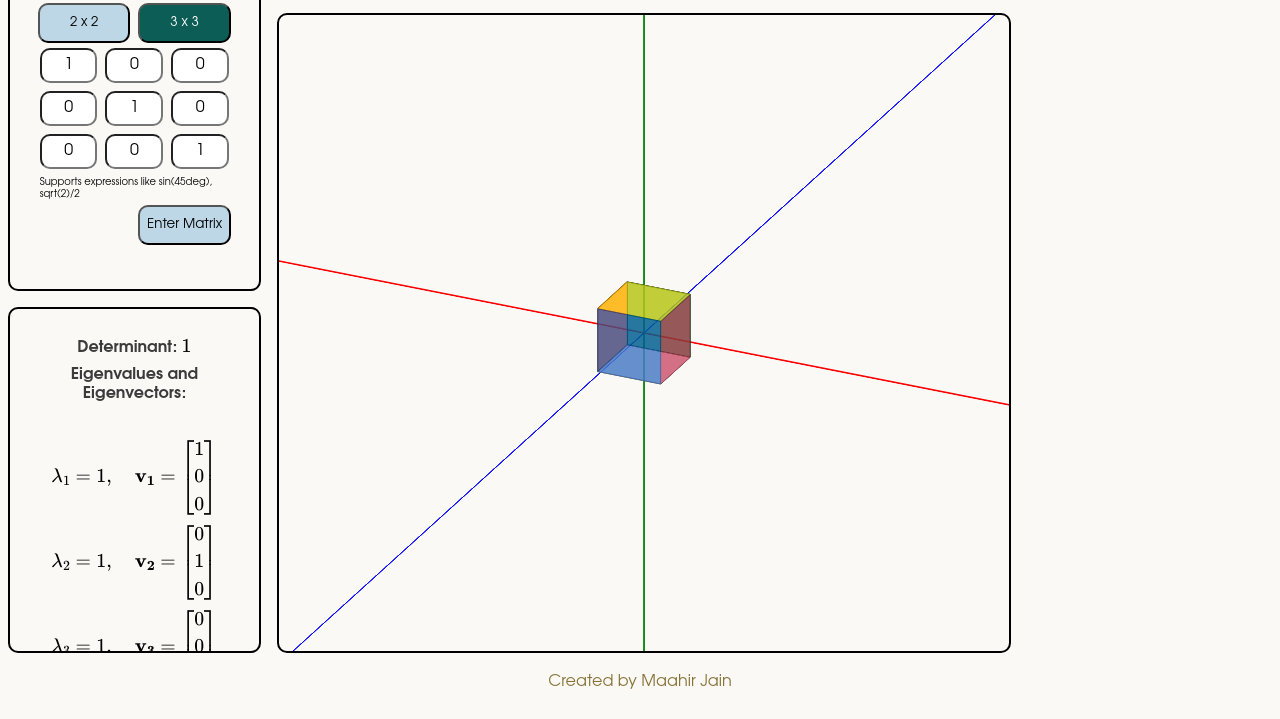
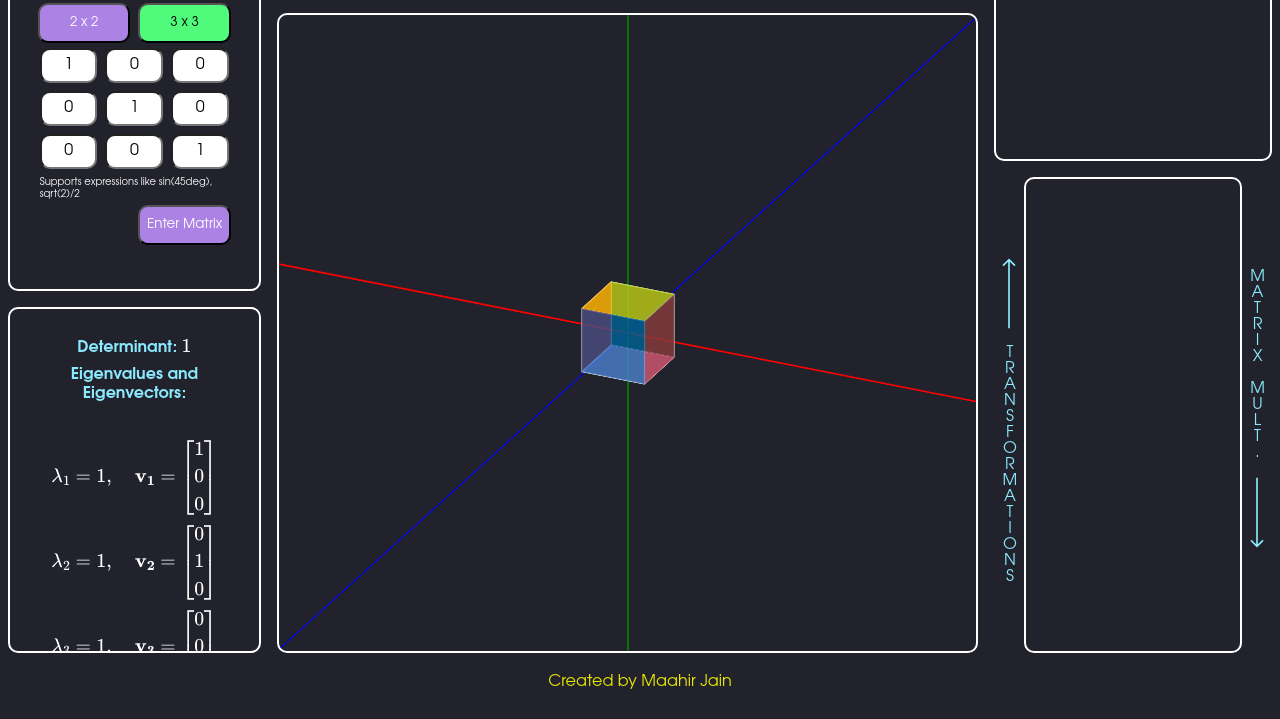
Before and after one commit to maahirjain/matrix-viz, a website built with webpack: page src/pages/main/index.html in a window 1280 px wide. Shown: the part 97-816 px from the top of the page. Built offline with nearby package versions, Linux system fonts and the light colour scheme.

Commit message:
Create #transforms layout

```diff
--- a/src/pages/main/index.html
+++ b/src/pages/main/index.html
@@ -1,5 +1,5 @@
 <!DOCTYPE html>
-<html lang="en" class="light-theme">
+<html lang="en" class="dark-theme">
 <head>
     <meta charset="UTF-8">
     <meta name="viewport" content="width=device-width, initial-scale=1.0">
@@ -86,10 +86,25 @@
         </div>
 
         <div id="transforms">
-            <div id="matrix-mathjax"></div>
-            <div id="transforms-direction"></div>
-            <div id="transform-stack"></div>
-            <div id="mmul-direction"></div>
+            <div id="matrix-mathjax" class="mathjax"></div>
+
+            <div id="transforms-direction">
+                <svg xmlns="http://www.w3.org/2000/svg" viewBox="0 0 24 120">
+                    <path d="M13,100H11V20L5.5,25.5L4.08,24.08L12,16.16L19.92,24.08L18.5,25.5L13,20V100Z" />
+                </svg>
+                <div>TRANSFORMATIONS</div>
+            </div>
+
+            <div id="transform-stack">
+
+            </div>
+
+            <div id="mmul-direction">
+                <div>MATRIX MULT.</div>
+                <svg xmlns="http://www.w3.org/2000/svg" viewBox="0 0 24 120">
+                    <path d="M13,20H11V100L5.5,94.5L4.08,95.92L12,103.84L19.92,95.92L18.5,94.5L13,100V20Z" />
+                </svg>
+            </div>
         </div>
     </div>
 
--- a/src/pages/main/styles/main.scss
+++ b/src/pages/main/styles/main.scss
@@ -51,6 +51,20 @@
 
     #cube * {
         border: 1px solid themed(text);
+    }
+
+    #matrix-mathjax, #transform-stack {
+        border: 2px solid themed(text);
+    }
+
+    #transforms-direction, #mmul-direction {
+        path{
+            fill: themed(secondary);
+        }
+
+        div {
+            color: themed(secondary);
+        }
     }
 }
 
@@ -194,21 +208,13 @@ button {
     transform-style: preserve-3d;
 }
 
-#cube {
-    z-index: 1;
-}
+#cube { z-index: 1; }
 
-#transform-cube {
-    z-index: 2;
-}
+#transform-cube { z-index: 2; }
 
-#cube * {
-    box-sizing: border-box;
-}
+#cube * { box-sizing: border-box; }
 
-#transform-cube * {
-    opacity: 60%;
-}
+#transform-cube * { opacity: 60%; }
 
 #cube *, #transform-cube * {
     position: absolute;
@@ -217,12 +223,10 @@ button {
     color: white;
 }
 
-#cube-face-front, #transform-cube-face-front {
-    transform: translateZ(35px);
-}
+#cube-face-front, #transform-cube-face-front { transform: translateZ(35px); }
 
 #cube-face-back, #transform-cube-face-back  {
-    transform: rotateY(180deg) translateZ(35px);
+transform: rotateY(180deg) translateZ(35px);
 }
 
 #cube-face-left, #transform-cube-face-left  {
@@ -241,29 +245,17 @@ button {
     transform: rotateX(-90deg) translateZ(35px);
 }
 
-#transform-cube-face-front {
-    background-color: #0046ad;
-}
+#transform-cube-face-front { background-color: #0046ad; }
 
-#transform-cube-face-back   {
-    background-color: #009b48;
-}
+#transform-cube-face-back   { background-color: #009b48; }
 
-#transform-cube-face-left   {
-    background-color: #ff5800;
-}
+#transform-cube-face-left   { background-color: #ff5800; }
 
-#transform-cube-face-right  {
-    background-color: #b71234;
-}
+#transform-cube-face-right  { background-color: #b71234; }
 
-#transform-cube-face-top    {
-    background-color: #ffd500;
-}
+#transform-cube-face-top    { background-color: #ffd500; }
 
-#transform-cube-face-bottom {
-    background-color: #ffffff;
-}
+#transform-cube-face-bottom { background-color: #ffffff; }
 
 #axes {
     display: flex;
@@ -300,7 +292,33 @@ button {
 }
 
 #transforms {
-    width: 20%;
+    display: grid;
+    grid-template-rows: 3fr 7fr;
+    grid-template-columns: 1fr 8fr 1fr;
+    row-gap: 16px;
+    flex-grow: 1;
+}
+
+#matrix-mathjax, #transform-stack {
+    border-radius: 10px;
+}
+
+#matrix-mathjax {
+    grid-column: 1 / 4;
+}
+
+#transforms-direction, #mmul-direction {
+    display: flex;
+    flex-direction: row;
+    justify-content: center;
+    align-items: center;
+    font-weight: 500;
+    writing-mode: vertical-rl;
+    text-orientation: upright;
+}
+
+#transforms svg {
+    height: 100px;
 }
 
 #footer {
```
